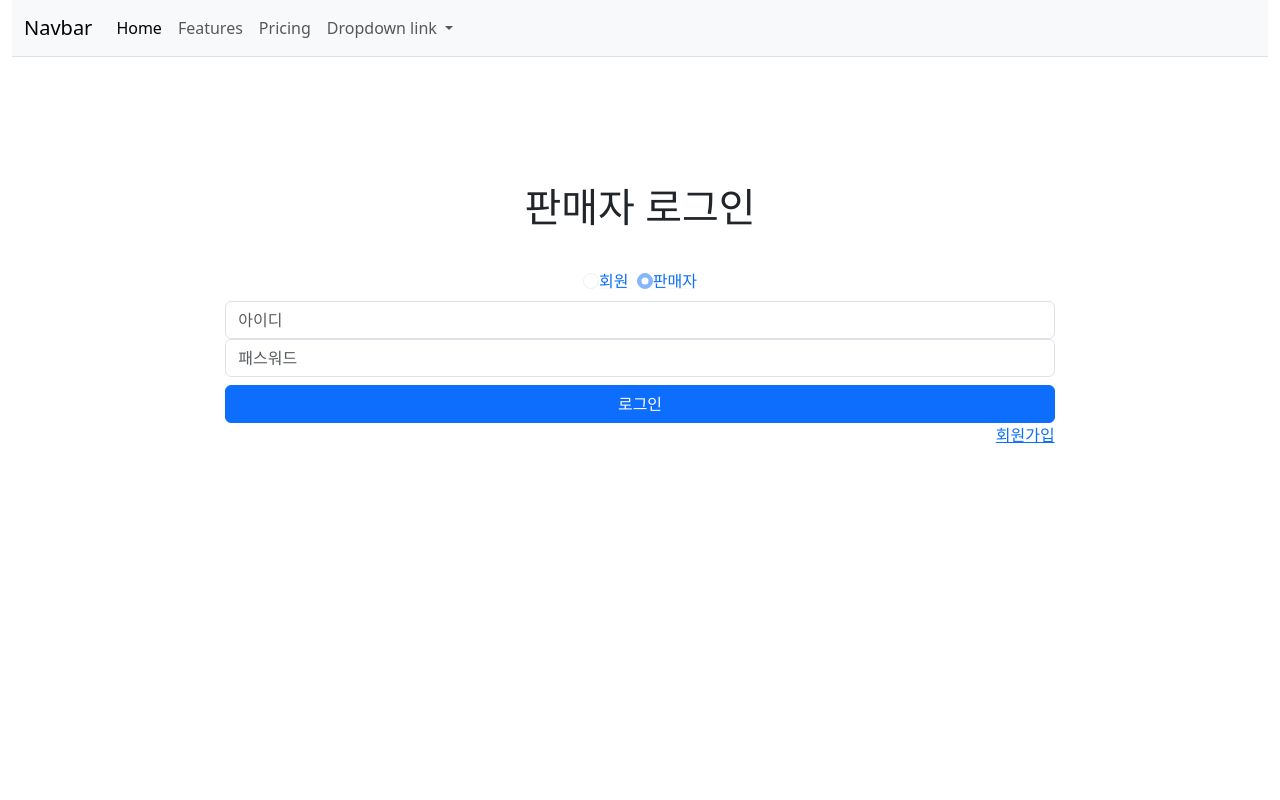
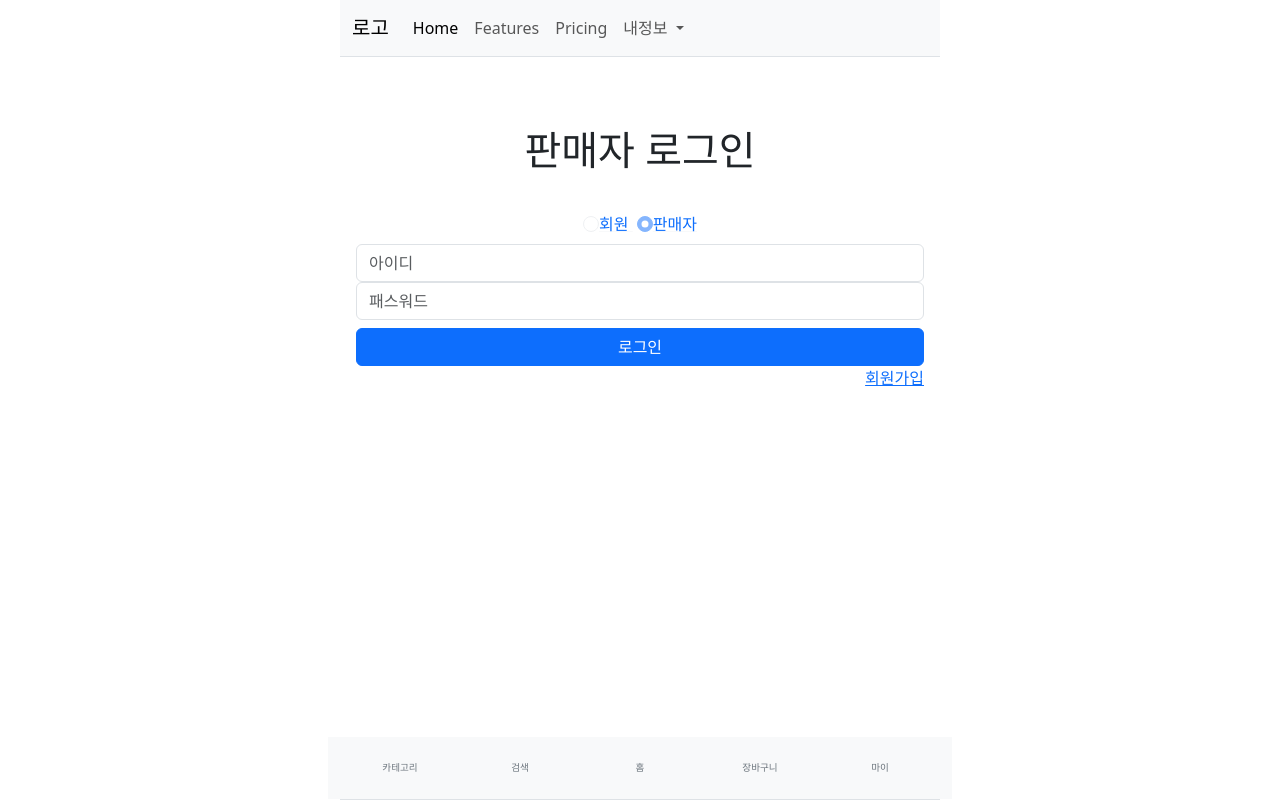
Before and after one commit to horyong1/shoppingmall, a Spring Boot app: page /seller/loginPage in a window 1280 px wide. Run offline with Spring Boot 4, Linux system fonts and the light colour scheme.

Commit message:
임시 nav, footer 생성

```diff
--- a/src/main/resources/static/public/css/styles.css
+++ b/src/main/resources/static/public/css/styles.css
@@ -4,3 +4,24 @@
     padding: 0;
 
 }
+
+.fs-0-6{
+    font-size: 0.6em;
+}
+.fs-0-7{
+    font-size: 0.7em;
+}
+.fs-0-8{
+    font-size: 0.8em;
+}
+.fs-0-9{
+    font-size: 0.9em;
+}
+.fs-10-0{
+    font-size: 1em;
+}
+
+
+.link-dcr-none {
+    text-decoration: none; /* 밑줄 제거 */
+}
--- /dev/null
+++ b/src/main/resources/templates/common/footer.html
@@ -0,0 +1,23 @@
+<div th:fragment="footerBottom" class="container-fluid p-0 border-bottom mw fixed-bottom">
+    <div class="row bg-body-tertiary py-4 px-1 ">
+        <div class="col mx-auto">
+            <div class="row fs-0-6 text-center px-2">
+                <div class="col-2 p-0 mx-auto px-2 ">
+                    <a class="link-dcr-none text-secondary" href="#">카테고리</a>
+                </div>
+                <div class="col-2 p-0 mx-auto">
+                    <a class="link-dcr-none text-secondary" href="#">검색</a>
+                </div>
+                <div class="col-2 p-0 mx-auto">
+                    <a class="link-dcr-none text-secondary" href="/shop/mainPage">홈</a>
+                </div>
+                <div class="col-2 p-0 mx-auto">
+                    <a class="link-dcr-none text-secondary" href="#">장바구니</a>
+                </div>
+                <div class="col-2 p-0 mx-auto">
+                    <a class="link-dcr-none text-secondary" href="#">마이</a>
+                </div>
+            </div>
+        </div>
+    </div>
+</div>
--- a/src/main/resources/templates/common/nav.html
+++ b/src/main/resources/templates/common/nav.html
@@ -1,9 +1,9 @@
-<div th:fragment="topNavi" class="container-fluid p-0 border-bottom">
-    <div class="row">
+<div th:fragment="topNavi" class="container-fluid p-0 border-bottom fixed-top mw">
+    <div class="row ">
         <div class="col mx-auto ">
             <nav class="navbar navbar-expand-lg bg-body-tertiary">
                 <div class="container-fluid">
-                <a class="navbar-brand" href="#">Navbar</a>
+                <a class="navbar-brand" href="/shop/mainPage">로고</a>
                 <button class="navbar-toggler" type="button" data-bs-toggle="collapse" data-bs-target="#navbarNavDropdown" aria-controls="navbarNavDropdown" aria-expanded="false" aria-label="Toggle navigation">
                     <span class="navbar-toggler-icon"></span>
                 </button>
@@ -20,12 +20,12 @@
                     </li>
                     <li class="nav-item dropdown">
                         <a class="nav-link dropdown-toggle" href="#" role="button" data-bs-toggle="dropdown" aria-expanded="false">
-                        Dropdown link
+                        내정보
                         </a>
                         <ul class="dropdown-menu">
                         <li><a class="dropdown-item" href="#">Action</a></li>
                         <li><a class="dropdown-item" href="#">Another action</a></li>
-                        <li><a class="dropdown-item" href="#">Something else here</a></li>
+                        <li><a class="dropdown-item" href="/consumer/loginPage">로그인</a></li>
                         </ul>
                     </li>
                     </ul>
--- a/src/main/resources/templates/seller/sellerLoginPage.html
+++ b/src/main/resources/templates/seller/sellerLoginPage.html
@@ -4,17 +4,21 @@
     <meta charset="UTF-8">
     <meta name="viewport" content="width=device-width, initial-scale=1.0">
     <title>판매자로그인</title>
+    <link rel="stylesheet" th:href="@{/public/css/styles.css}"/>
     <link href="https://cdn.jsdelivr.net/npm/bootstrap@5.3.3/dist/css/bootstrap.min.css" rel="stylesheet" integrity="sha384-QWTKZyjpPEjISv5WaRU9OFeRpok6YctnYmDr5pNlyT2bRjXh0JMhjY6hW+ALEwIH" crossorigin="anonymous">
     <link rel="stylesheet" href="https://cdn.jsdelivr.net/npm/bootstrap-icons@1.11.3/font/bootstrap-icons.min.css">
 </head>
 <body>
-    <div class="container-fluid">
-        <div th:replace="~{common/nav::topNavi}"></div>
-        <div class="row">
-            <div class="col-8 mx-auto">
-                <div class="row">
-                    <div class="col ">
-                        <div class="row py-5"></div>
+    <div class="container-fluid p-0 mw">
+        <div class="row pb-5">
+            <div class="col">
+                <div th:replace="~{common/nav::topNavi}"></div>
+            </div>
+        </div>
+        <div class="row pt-5">
+            <div class="col mx-auto">
+                <div class="row px-3">
+                    <div class="col">
                         <div class="row py-4">
                             <div class="col text-center fs-1">
                                 판매자 로그인
@@ -56,6 +60,15 @@
                 </div>
             </div>
         </div>
+        <!-- footer start -->
+        <footer>
+            <div class="row">
+                <div class="col">
+                    <div th:replace="~{common/footer::footerBottom}"></div>
+                </div>
+            </div>
+        </footer>
+        <!-- footer end-->
     </div>
 
     <script src="https://cdn.jsdelivr.net/npm/bootstrap@5.3.3/dist/js/bootstrap.bundle.min.js" integrity="sha384-YvpcrYf0tY3lHB60NNkmXc5s9fDVZLESaAA55NDzOxhy9GkcIdslK1eN7N6jIeHz" crossorigin="anonymous"></script>
```
Also changed, not shown: src/main/java/com/hr/shoppingmall/shop/controller/ShopController.java (added, +14 -0 lines), src/main/resources/templates/common/templete.html (+13 -1 lines), src/main/resources/templates/consumer/consumerLoginPage.html (+11 -2 lines), src/main/resources/templates/shop/mainPage.html (+20 -11 lines).
